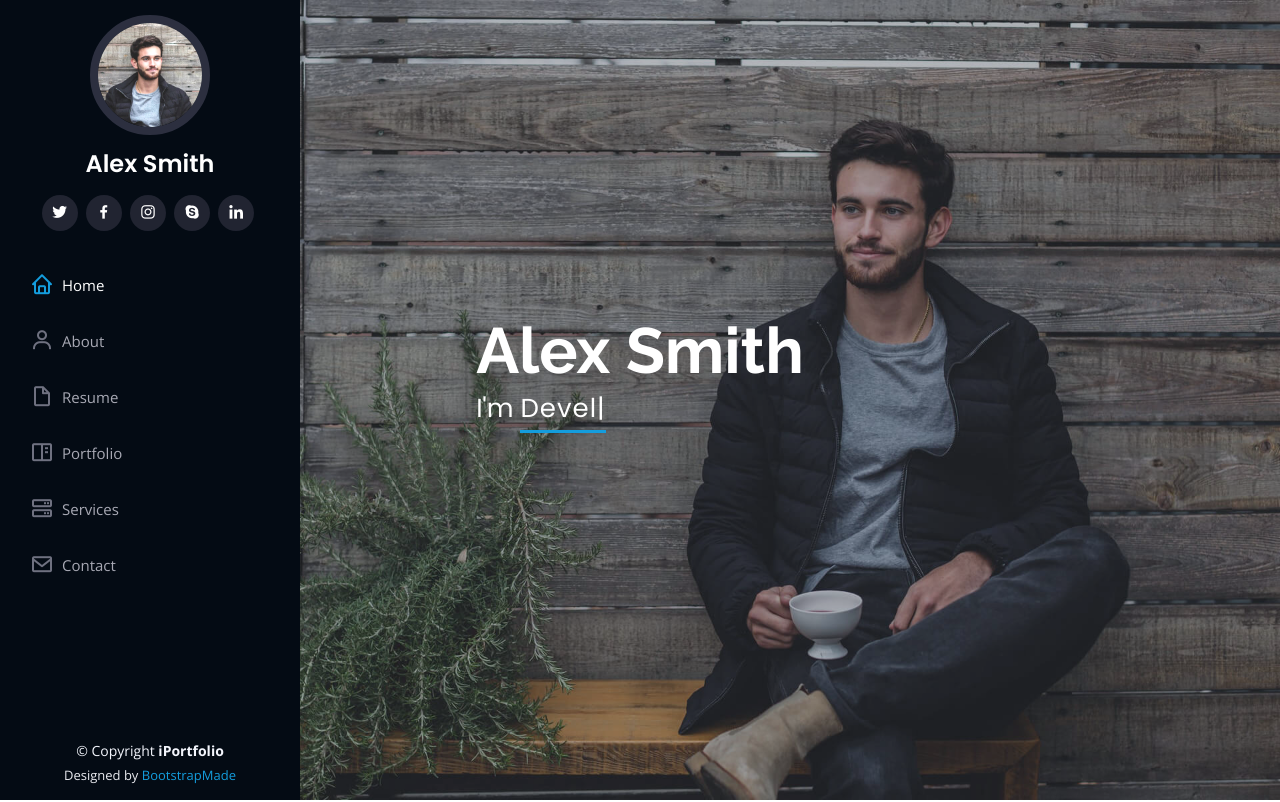
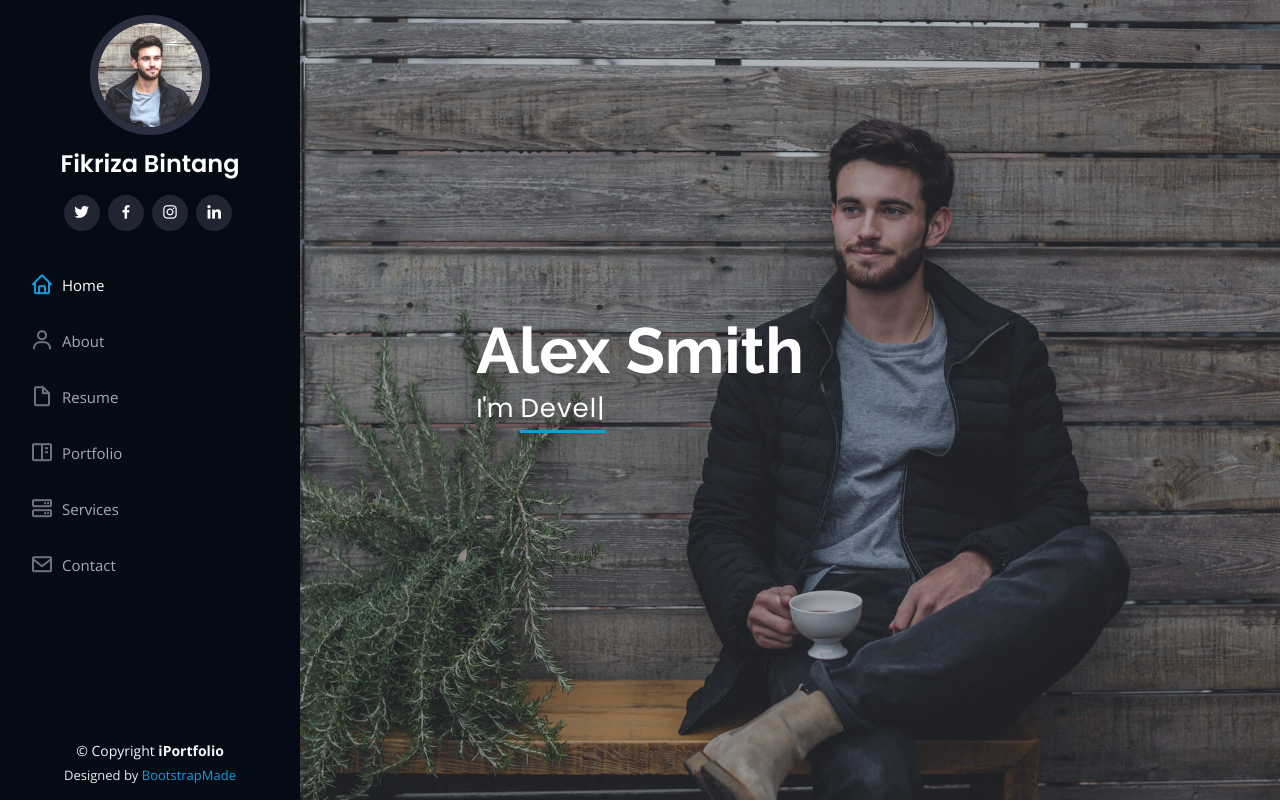
Before and after one commit to fikrizabintang/fikrizabintang.github.io, a plain HTML site: page index.html in a window 1280 px wide. Shown: the top 802 px of the page. Drawn offline with nearby package versions, Linux system fonts and the light colour scheme.

Commit message:
Update index.html

```diff
--- a/index.html
+++ b/index.html
@@ -46,13 +46,12 @@
 
       <div class="profile">
         <img src="assets/img/profile-img.jpg" alt="" class="img-fluid rounded-circle">
-        <h1 class="text-light"><a href="index.html">Alex Smith</a></h1>
+        <h1 class="text-light"><a href="index.html">Fikriza Bintang</a></h1>
         <div class="social-links mt-3 text-center">
-          <a href="#" class="twitter"><i class="bx bxl-twitter"></i></a>
-          <a href="#" class="facebook"><i class="bx bxl-facebook"></i></a>
-          <a href="#" class="instagram"><i class="bx bxl-instagram"></i></a>
-          <a href="#" class="google-plus"><i class="bx bxl-skype"></i></a>
-          <a href="#" class="linkedin"><i class="bx bxl-linkedin"></i></a>
+          <a href="https://twitter.com/fikrizabintang" class="twitter"><i class="bx bxl-twitter"></i></a>
+          <a href="https://www.facebook.com/fikfikriza/" class="facebook"><i class="bx bxl-facebook"></i></a>
+          <a href="https://instagram.com/fikrizabintang" class="instagram"><i class="bx bxl-instagram"></i></a>
+          <a href="https://www.linkedin.com/in/fikrizabintang/" class="linkedin"><i class="bx bxl-linkedin"></i></a>
         </div>
       </div>
 
```
